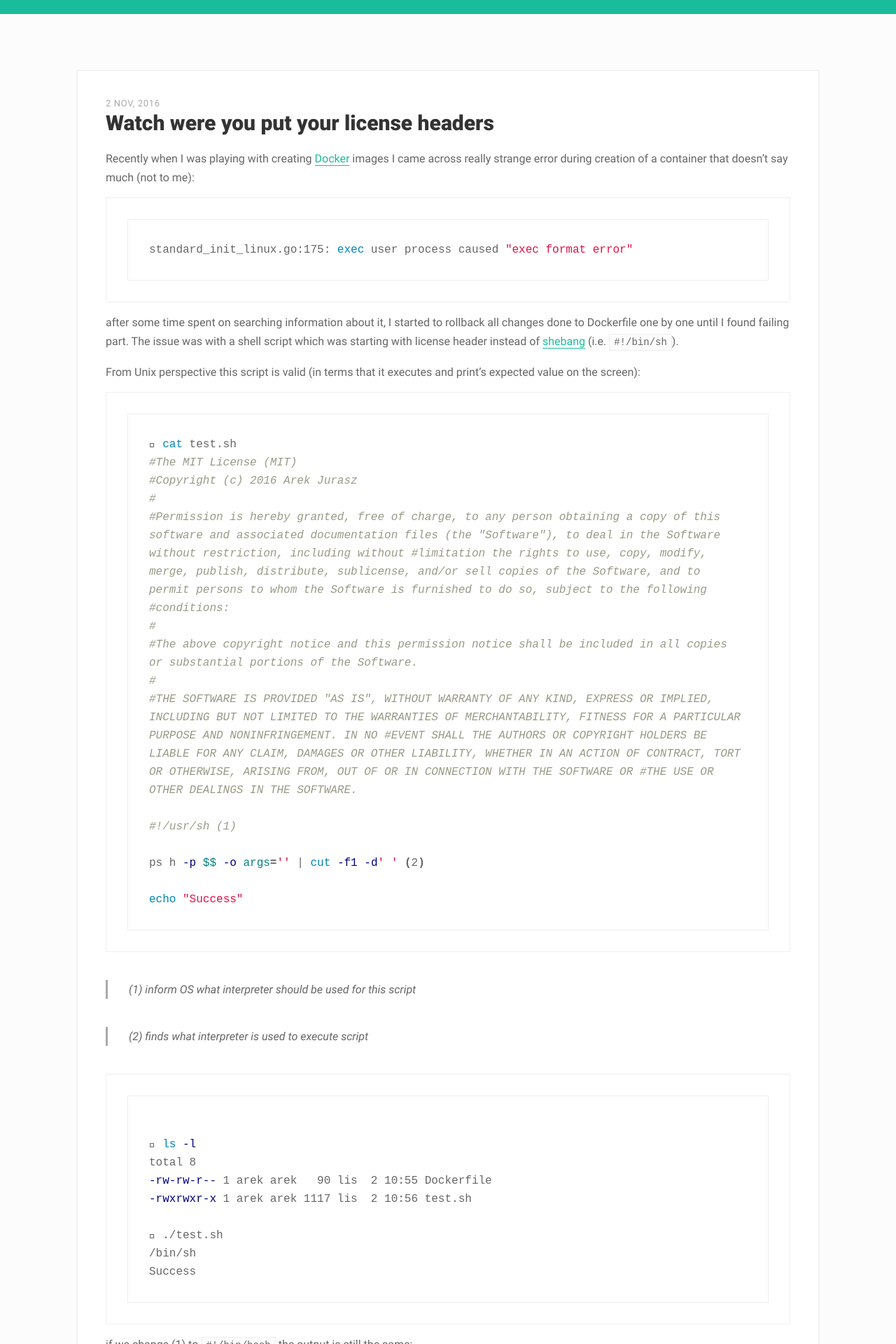
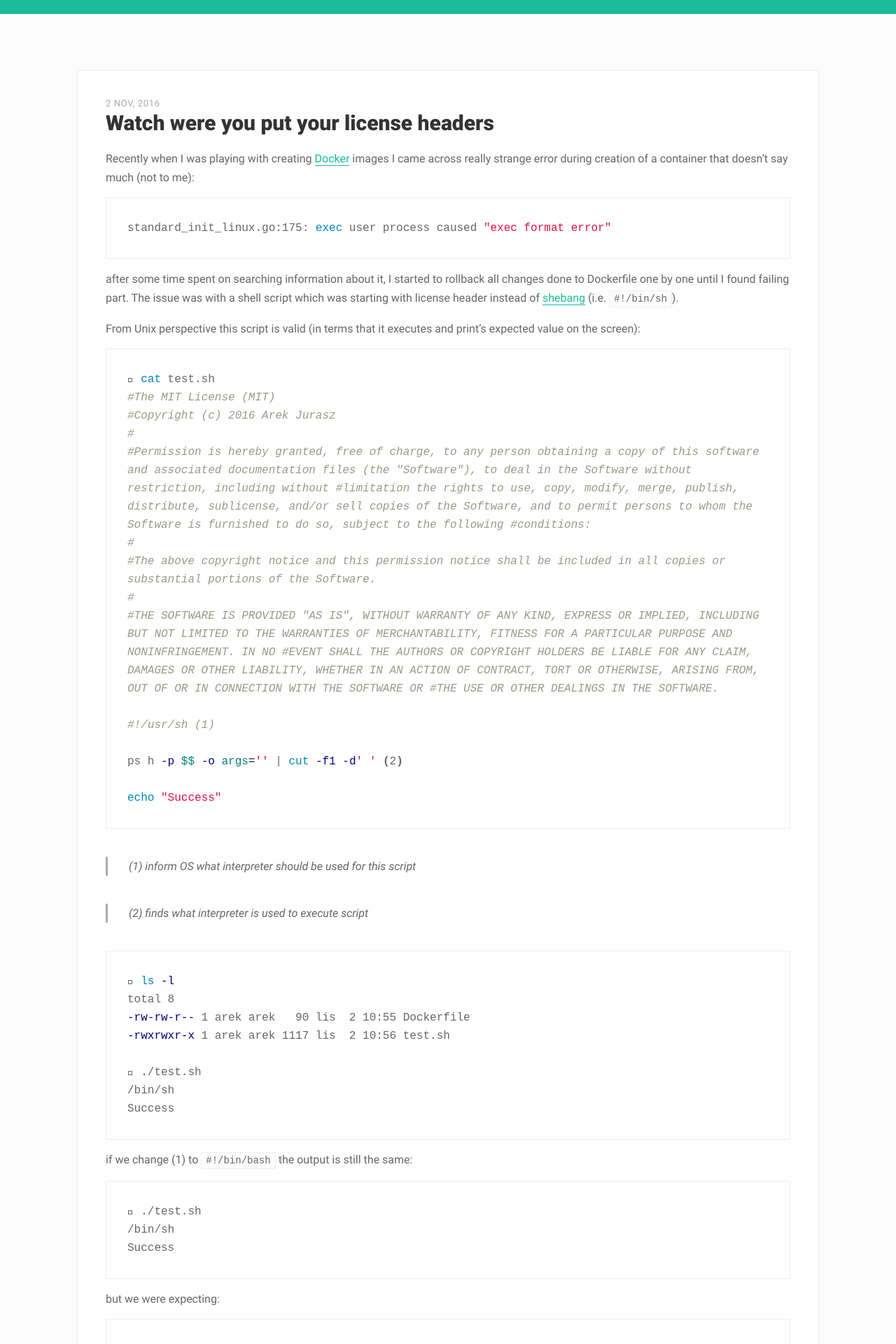
Before and after one commit to ajurasz/ajurasz.github.io, a Jekyll site: the page built from _posts/2016-11-02-watch-were-you-put-your-license-headers.md, in a window 1280 px wide. Shown: the top 1920 px of the page at 70% size. Built offline with Jekyll 4.4.1, drawn with Linux system fonts in a browser that asks for light colours; comment, search, counter and statistics services are not loaded.

````diff
--- a/_posts/2016-11-02-watch-were-you-put-your-license-headers.md
+++ b/_posts/2016-11-02-watch-were-you-put-your-license-headers.md
@@ -8,9 +8,9 @@ tags: [docker]
 
 Recently when I was playing with creating [Docker](https://www.docker.com/) images I came across really strange error during creation of a container that doesn't say much (not to me):
 
-```shell
+{% highlight shell %}
 standard_init_linux.go:175: exec user process caused "exec format error"
-```
+{% endhighlight %}
 
 <!--more-->
 
@@ -18,7 +18,7 @@ after some time spent on searching information about it, I started to rollback a
 
 From Unix perspective this script is valid (in terms that it executes and print's expected value on the screen):
 
-```shell
+{% highlight shell %}
  cat test.sh
 #The MIT License (MIT)
 #Copyright (c) 2016 Arek Jurasz
@@ -34,13 +34,13 @@ From Unix perspective this script is valid (in terms that it executes and print'
 ps h -p $$ -o args='' | cut -f1 -d' ' (2)
 
 echo "Success"
-```
+{% endhighlight %}
 
 > (1) inform OS what interpreter should be used for this script
 
 > (2) finds what interpreter is used to execute script
 
-```shell
+{% highlight shell %}
 
  ls -l
 total 8
@@ -50,24 +50,23 @@ total 8
  ./test.sh
 /bin/sh
 Success
-```
+{% endhighlight %}
 
 if we change (1) to `#!/bin/bash` the output is still the same:
 
-
-```shell
+{% highlight shell %}
  ./test.sh
 /bin/sh
 Success
-```
+{% endhighlight %}
 
 but we were expecting:
 
-```shell
+{% highlight shell %}
  ./test.sh
 /bin/bash
 Success
-```
+{% endhighlight %}
 
 this is not happening because [shebang](https://en.wikipedia.org/wiki/Shebang_(Unix)) is not in the first line and my OS is using default interpreter.
 
````
